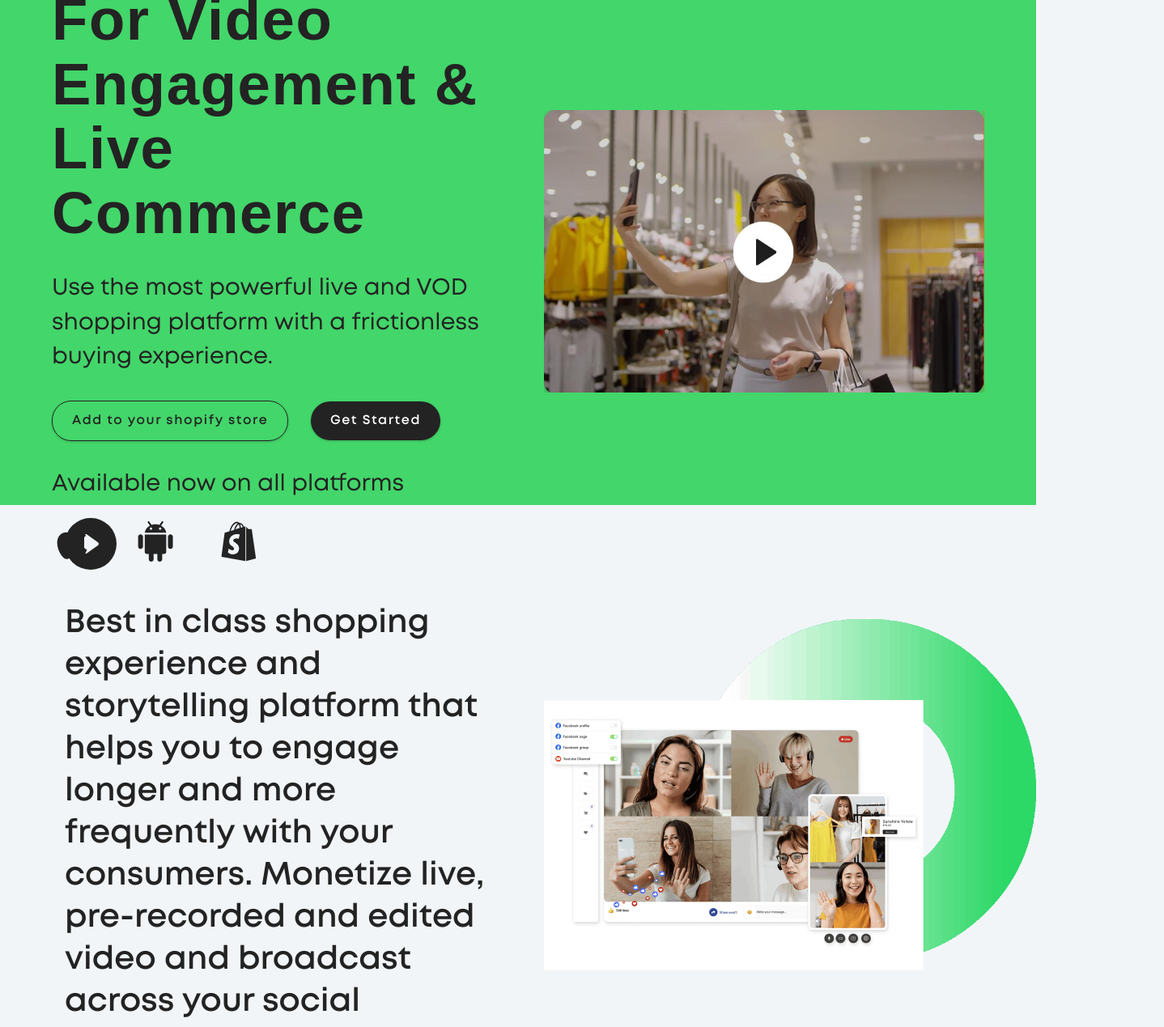
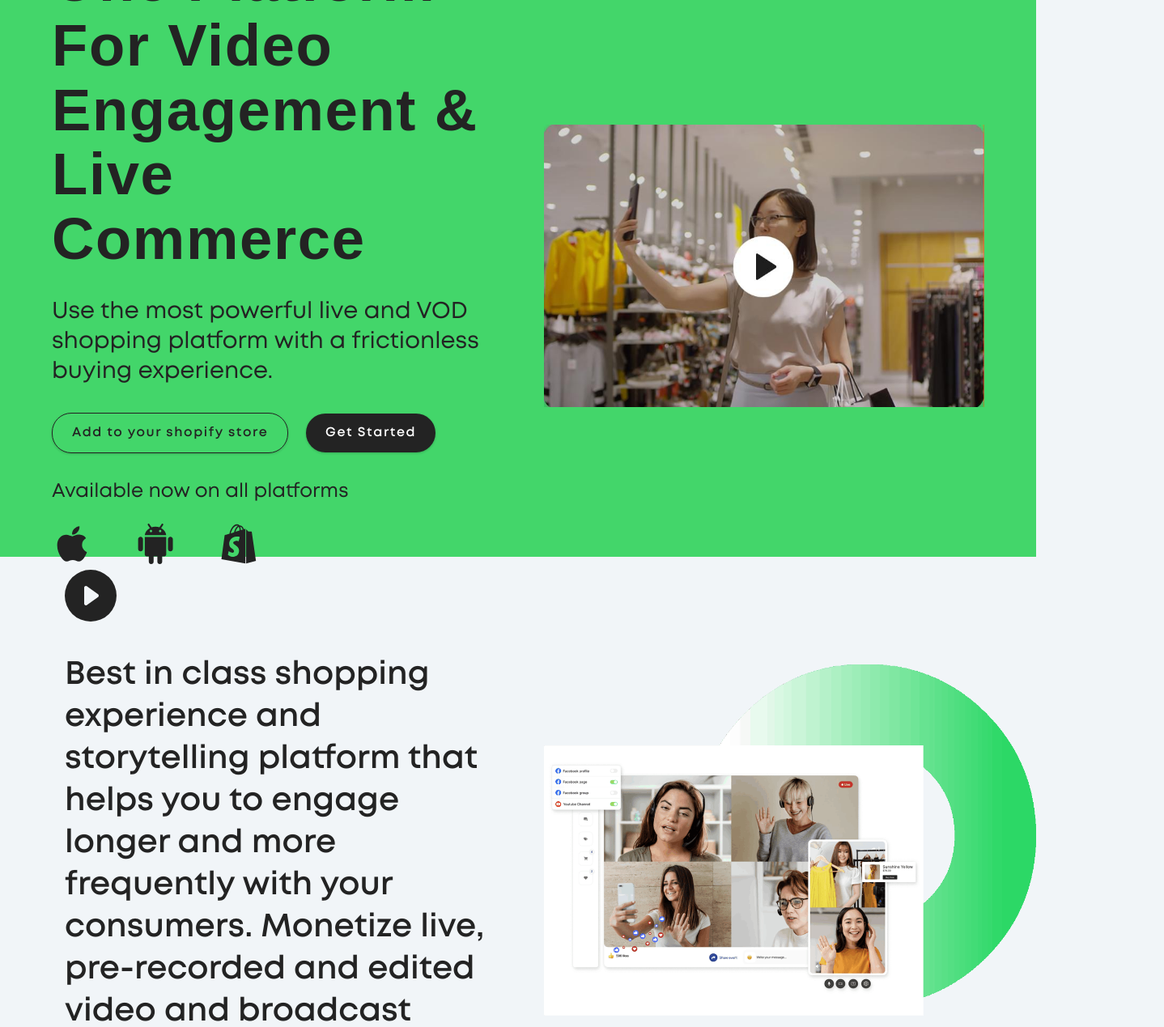
Before and after one commit to ssayanm/streamstyle, a Next.js app: page / in a window 1280 px wide. Shown: the part 240-1509 px from the top of the page at 81% size, 1438 px wide, since content can reach past the window. Built offline with nearby package versions, Linux system fonts and the light colour scheme; no server answers.

Commit message:
updated mobile version

```diff
--- a/components/HomeHero.js
+++ b/components/HomeHero.js
@@ -1,7 +1,6 @@
 import React from "react";
 import styled from "styled-components";
 import Link from "next/link";
-import Slider from "./Slider";
 import { social } from "../utils/constants";
 import Image from "next/image";
 
@@ -15,16 +14,24 @@ const HomeHero = () => {
             Use the most powerful live and VOD shopping platform with a
             frictionless buying experience.
           </p>
+          <div className="onlymobile">
+            <Image
+              alt="revo"
+              src="/images/herovideo.jpg"
+              width={826}
+              height={530}
+            />
+          </div>
           <div className="btn-section">
             <Link href="/">
-              <a className="btn-alt hero-btn"> Add to your shopify store</a>
+              <a className="btn-alt btn-shopify"> Add to your shopify store</a>
             </Link>
             <Link href="/">
-              <a className="btn hero-btn"> Get Started</a>
+              <a className="btn btn-start"> Get Started</a>
             </Link>
           </div>
 
-          <p>Available now on all platforms</p>
+          <p className="smallfont">Available now on all platforms</p>
           <ul className="social-icons">
             {social.map((socialIcon) => {
               const { id, url, icon } = socialIcon;
@@ -38,17 +45,15 @@ const HomeHero = () => {
             })}
           </ul>
         </article>
-        <Link href="/">
-          <a>
+
+        <div className="onlydesktop">
           <Image
             alt="revo"
             src="/images/herovideo.jpg"
             width={826}
             height={530}
-              className="logo"
           />
-          </a>
-        </Link>
+        </div>
       </div>
     </Wrapper>
   );
@@ -56,31 +61,34 @@ const HomeHero = () => {
 
 const Wrapper = styled.section`
   background: var(--clr-primary-1);
+  padding: 2rem 0;
   .container {
     display: grid;
     place-items: center;
   }
 
   h3 {
-    font-size: 2.3rem;
+    font-size: 2.7rem;
+    text-align: center;
   }
   p {
-    line-height: 1.5;
-
     margin-top: 2rem;
-    font-size: 1rem;
+    font-size: 1.75rem;
+    text-align: center;
+  }
+  .smallfont {
+    font-size: 1.25rem;
+  }
+  .btn-shopify {
+    margin-top: 1rem;
+    text-align: center;
+    margin-bottom: 1.5rem;
   }
 
-  .hero-btn {
-    margin-top: 1rem;
+  .btn-start {
     text-align: center;
-    /* margin-bottom: 1rem; */
-  }
-
-  .hero-btn-alt {
-    text-align: center;
-    /* width: 60%; */
-    /* margin: 0 auto; */
+    width: 12rem;
+    margin: 0 auto;
   }
 
   .btn-section {
@@ -100,6 +108,7 @@ const Wrapper = styled.section`
     h3 {
       margin-bottom: 1.5rem;
       font-size: 72.5px;
+      text-align: left;
     }
     h4 {
       font-size: 39.5px;
@@ -110,22 +119,30 @@ const Wrapper = styled.section`
     }
     p {
       font-size: 28.5px;
+      text-align: left;
     }
-    .hero-btn {
-      padding: 0.75rem 1.5rem;
-      font-size: 1rem;
+    .smallfont {
+      font-size: 1.5rem;
+    }
+    .btn-shopify {
+      margin-top: 0rem;
+      text-align: center;
+      margin-bottom: 0rem;
     }
 
-    .hero-btn-alt {
-      margin-right: 2rem;
+    .btn-start {
+      text-align: center;
+      width: auto;
+      margin: 0 auto;
     }
 
     .btn-section {
       display: flex;
-      width: 30rem;
+      width: 31rem;
       align-items: center;
       flex-direction: row;
       justify-content: space-between;
+      margin-top: 2rem;
     }
   }
 `;
--- a/components/HomeSectionA.js
+++ b/components/HomeSectionA.js
@@ -17,8 +17,7 @@ const HomeSectionA = () => {
             your social channels.
           </p>
         </article>
-        <Link href="/">
-          <a>
+        <div>
           <Image
             alt="revo"
             src="/images/bgsec.png"
@@ -26,23 +25,21 @@ const HomeSectionA = () => {
             height={793}
             //   objectFit="cover"
           />
-          </a>
-        </Link>
+        </div>
       </div>
     </Wrapper>
   );
 };
 
 const Wrapper = styled.section`
-  /* min-height: 50vh; */
-  /* background: var(--clr-primary-1); */
-  /* background-image: url("/images/circle.png"); */
-  /* background-repeat: no-repeat; */
-
   .container {
     display: grid;
     place-items: center;
-    padding: 7rem 2rem;
+    padding: 5rem 2rem;
+  }
+
+  .content {
+    text-align: center;
   }
 
   h3 {
@@ -53,12 +50,14 @@ const Wrapper = styled.section`
     /* max-width: 45em; */
     font-family: "MontSemiBold", sans-serif;
     margin-top: 2rem;
-    /* color: var(--clr-grey-3); */
-    font-size: 1rem;
+    text-align: center;
+    font-size: 1.75rem;
+    margin-bottom: 2rem;
   }
   .icon {
     width: 64px;
     height: 64px;
+    text-align: center;
   }
   @media (min-width: 992px) {
     .container {
@@ -81,6 +80,8 @@ const Wrapper = styled.section`
     }
     p {
       font-size: 40px;
+      text-align: left;
+      margin-bottom: 0rem;
     }
     .hero-btn {
       padding: 0.75rem 1.5rem;
@@ -94,6 +95,7 @@ const Wrapper = styled.section`
     }
     .content {
       padding-left: 5rem;
+      text-align: left;
     }
   }
 `;
--- a/components/HomeSectionB.js
+++ b/components/HomeSectionB.js
@@ -5,7 +5,7 @@ import { services } from "../utils/constants";
 const HomeSectionB = () => {
   return (
     <Wrapper>
-      <div className="section-center1">
+      <div className="container">
         <article className="header">
           <h3>
             The features
@@ -100,26 +100,43 @@ const HomeSectionB = () => {
 };
 
 const Wrapper = styled.section`
+  padding: 5rem 0rem;
+  background: var(--clr-black);
+
+  h3 {
+    font-size: 2.7rem;
+  }
+
+  .heading {
+    font-size: 1.75rem;
+    margin: 1rem 0;
+  }
+
+  .desc {
+    font-size: 1.2rem;
+  }
+
   h3,
   h4 {
     color: var(--clr-white);
   }
-  padding: 7rem 0rem;
-
-  background: var(--clr-black);
+  .container {
+    padding: 0 2rem;
+    text-align: center;
+  }
 
   .header h3 {
     margin-bottom: 2rem;
   }
   p {
     margin-bottom: 0;
-    line-height: 1.8;
+    /* line-height: 1.3; */
     color: var(--clr-white);
   }
   .services-center {
     margin-top: 2rem;
     display: grid;
-    gap: 2.5rem;
+    gap: 2rem;
   }
   .service {
     background: var(--clr-primary-7);
@@ -132,11 +149,18 @@ const Wrapper = styled.section`
   }
 
   @media (min-width: 992px) {
+    .container {
+      padding: 0 2rem;
+      text-align: left;
+    }
     .header {
-      display: grid;
-      grid-template-columns: 1fr 1fr auto;
       padding-left: 4rem;
     }
+
+    .services-center {
+      gap: 2.5rem;
+    }
+
     h3 {
       font-size: 63px;
     }
--- a/components/HomeSectionC.js
+++ b/components/HomeSectionC.js
@@ -8,8 +8,7 @@ const HomeSectionC = () => {
   return (
     <Wrapper>
       <div className="section-center1 container">
-        <Link href="/">
-          <a>
+        <div className="onlydesktop">
           <Image
             alt="revo"
             src="/images/bgsec.png"
@@ -17,8 +16,7 @@ const HomeSectionC = () => {
             height={793}
             //   objectFit="cover"
           />
-          </a>
-        </Link>
+        </div>
         <article className="content">
           <h3>
             The Future Of <br />
@@ -43,6 +41,15 @@ const HomeSectionC = () => {
             without leaving the experience{" "}
           </p>
         </article>
+        <div className="onlymobile">
+          <Image
+            alt="revo"
+            src="/images/bgsec.png"
+            width={1112}
+            height={793}
+            //   objectFit="cover"
+          />
+        </div>
       </div>
     </Wrapper>
   );
@@ -57,18 +64,21 @@ const Wrapper = styled.section`
   .container {
     display: grid;
     place-items: center;
-    padding: 7rem 2rem;
+    padding: 5rem 2rem;
+    text-align: center;
   }
 
   h3 {
-    font-size: 2.3rem;
+    font-size: 2.7rem;
+  }
+  h5 {
+    font-size: 1.75rem;
   }
   p {
     /* max-width: 45em; */
     font-family: "MontSemiBold", sans-serif;
-    /* margin-top: 2rem; */
-    /* color: var(--clr-grey-3); */
-    font-size: 1rem;
+
+    font-size: 1.2rem;
   }
   .icon {
     width: 64px;
@@ -78,9 +88,10 @@ const Wrapper = styled.section`
   @media (min-width: 992px) {
     .container {
       /* height: calc(90vh - 3rem); */
-      padding: 7rem 2rem;
+      padding: 5rem 0rem;
       grid-template-columns: 900px auto;
       gap: 1rem;
+      text-align: left;
     }
 
     h3 {
@@ -112,6 +123,7 @@ const Wrapper = styled.section`
     }
     .content {
       padding-left: 5rem;
+      padding-right: 7rem;
     }
 
     .left-space {
--- a/components/HomeSectionE.js
+++ b/components/HomeSectionE.js
@@ -8,8 +8,8 @@ const HomeSectionE = () => {
       <div className="title">
         <h3>Revo Video is word of mouth on steroids”</h3>
       </div>
-      <p>Get started today.</p>
-      <center className="space">
+      <p className="space">Get started today.</p>
+      <center>
         <Link href="/contact">
           <a className="btn"> Talk to Sales</a>
         </Link>
@@ -21,26 +21,20 @@ const HomeSectionE = () => {
 const Wrapper = styled.section`
   /* background-image: url("/images/circle.png"); */
 
-  padding: 7rem 2rem;
+  padding: 5rem 2rem;
 
   h3 {
-    font-size: 2.3rem;
+    font-size: 2.5rem;
     color: var(--clr-black);
   }
   p {
     text-align: center;
-    margin-bottom: 0rem;
-
-    font-size: 1rem;
+    /* margin-bottom: 0rem; */
+    /* margin-top: 2rem; */
+    font-family: "MontSemiBold", sans-serif;
+    font-size: 1.75rem;
   }
 
-  .icon {
-    width: 113px;
-    height: 113px;
-    margin: 0 auto;
-    display: flex;
-    margin-bottom: 2rem;
-  }
   @media (min-width: 992px) {
     .container {
       /* height: calc(90vh - 3rem); */
@@ -53,16 +47,9 @@ const Wrapper = styled.section`
       margin-bottom: 1.5rem;
       font-size: 67px;
     }
-    h4 {
-      font-size: 39.5px;
-      font-family: "MontLight", sans-serif;
-      margin-bottom: 1.5rem;
-      letter-spacing: normal;
-      line-height: 1.1;
-    }
+
     p {
       font-size: 35px;
-      font-family: "MontSemiBold", sans-serif;
     }
   }
 `;
--- a/components/Navbar.js
+++ b/components/Navbar.js
@@ -5,7 +5,7 @@ import { FaBars, FaMobileAlt, FaPhoneAlt } from "react-icons/fa";
 
 import Link from "next/link";
 import Image from "next/image";
-import { links, social } from "../utils/constants";
+import { links } from "../utils/constants";
 
 import { useAppContext } from "../context/app_context";
 
--- a/styles/index.css
+++ b/styles/index.css
@@ -128,7 +128,7 @@ h5 {
 p {
   margin-bottom: 1rem;
   color: var(--clr-black);
-  line-height: 1.2;
+  line-height: 1.3;
 }
 @media screen and (min-width: 800px) {
   h1 {
@@ -163,23 +163,17 @@ p {
   padding: 5rem 0;
 }
 .section-center {
-  width: 90vw;
+  width: 85vw;
   margin: 0 auto;
   max-width: var(--max-width);
 }
 
-@media screen and (min-width: 992px) {
-  .section-center {
-    width: 90vw;
-  }
+.onlydesktop {
+  display: none !important;
 }
-.text-center {
-  text-align: center;
-}
-@keyframes spinner {
-  to {
-    transform: rotate(360deg);
-  }
+
+.onlymobile {
+  display: inline-block !important;
 }
 
 .loading {
@@ -200,6 +194,7 @@ p {
   /* padding: 0.375rem 0.75rem; */
   padding: 0.75rem 1.5rem;
   font-size: 1rem;
+  /* line-height: 1.2; */
   letter-spacing: var(--spacing);
   display: inline-block;
   font-family: "MontSemiBold";
@@ -259,9 +254,9 @@ p {
   /* justify-content: center; */
   margin-top: 1.5rem;
   margin-bottom: 1.5rem;
-  width: 16rem;
+  width: 100%;
   display: flex;
-  justify-content: space-between;
+  justify-content: space-around;
   align-items: center;
   /* margin-top: 1.5rem; */
 }
@@ -281,3 +276,33 @@ p {
 .space {
   padding: 2rem 0;
 }
+
+@media screen and (min-width: 992px) {
+  .section-center {
+    width: 90vw;
+  }
+
+  .onlymobile {
+    display: none !important;
+  }
+
+  .onlydesktop {
+    display: inline-block !important;
+  }
+  .social-icons {
+    display: flex;
+
+    margin-top: 1.5rem;
+    margin-bottom: 1.5rem;
+    width: 16rem;
+    display: flex;
+    justify-content: space-between;
+    align-items: center;
+  }
+}
+
+@keyframes spinner {
+  to {
+    transform: rotate(360deg);
+  }
+}
```
Also changed, not shown: components/Footer.js (+37 -16 lines), components/HomeSectionD.js (+38 -25 lines). Lines whose indentation alone changed are shown as unchanged.
